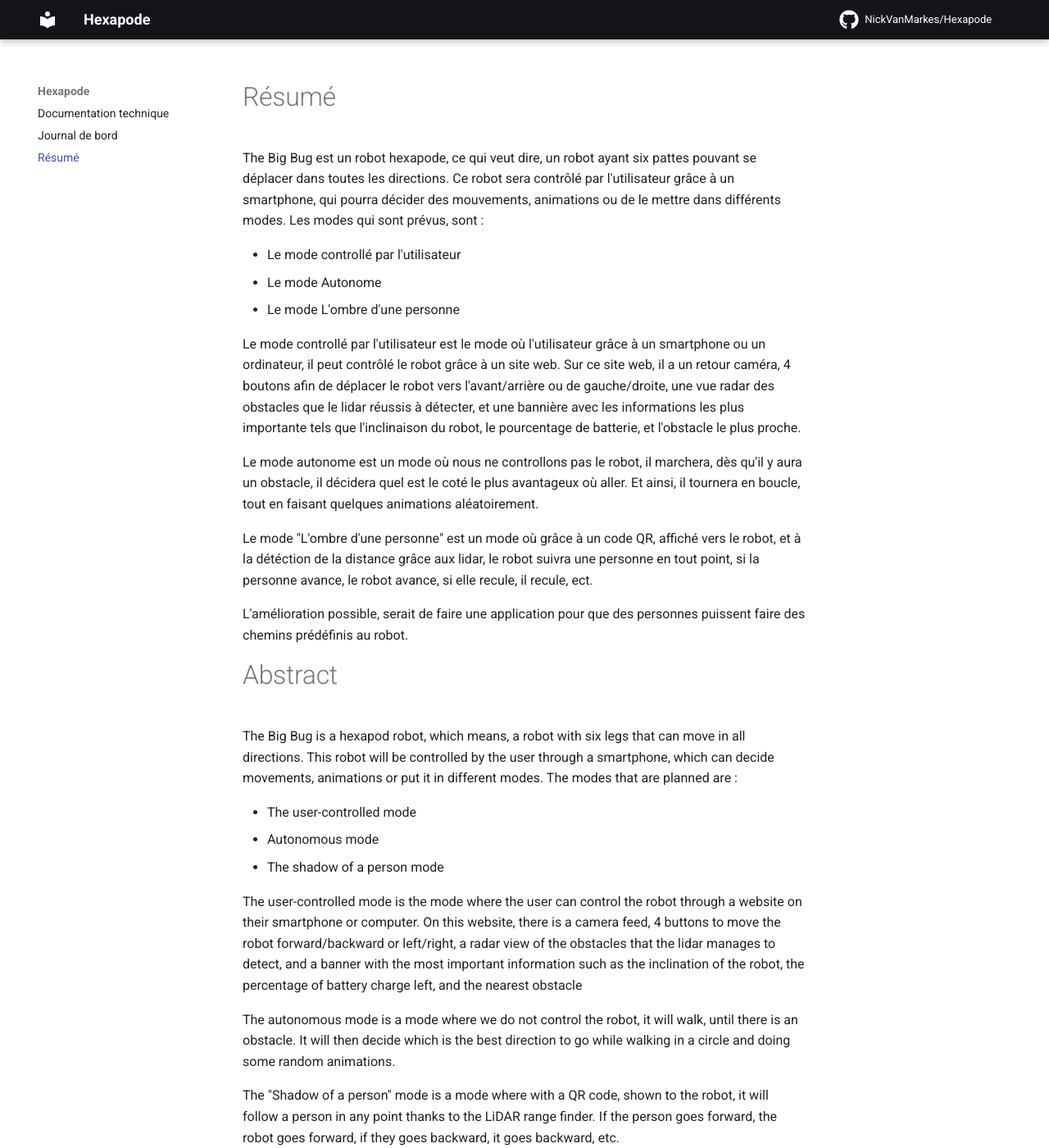
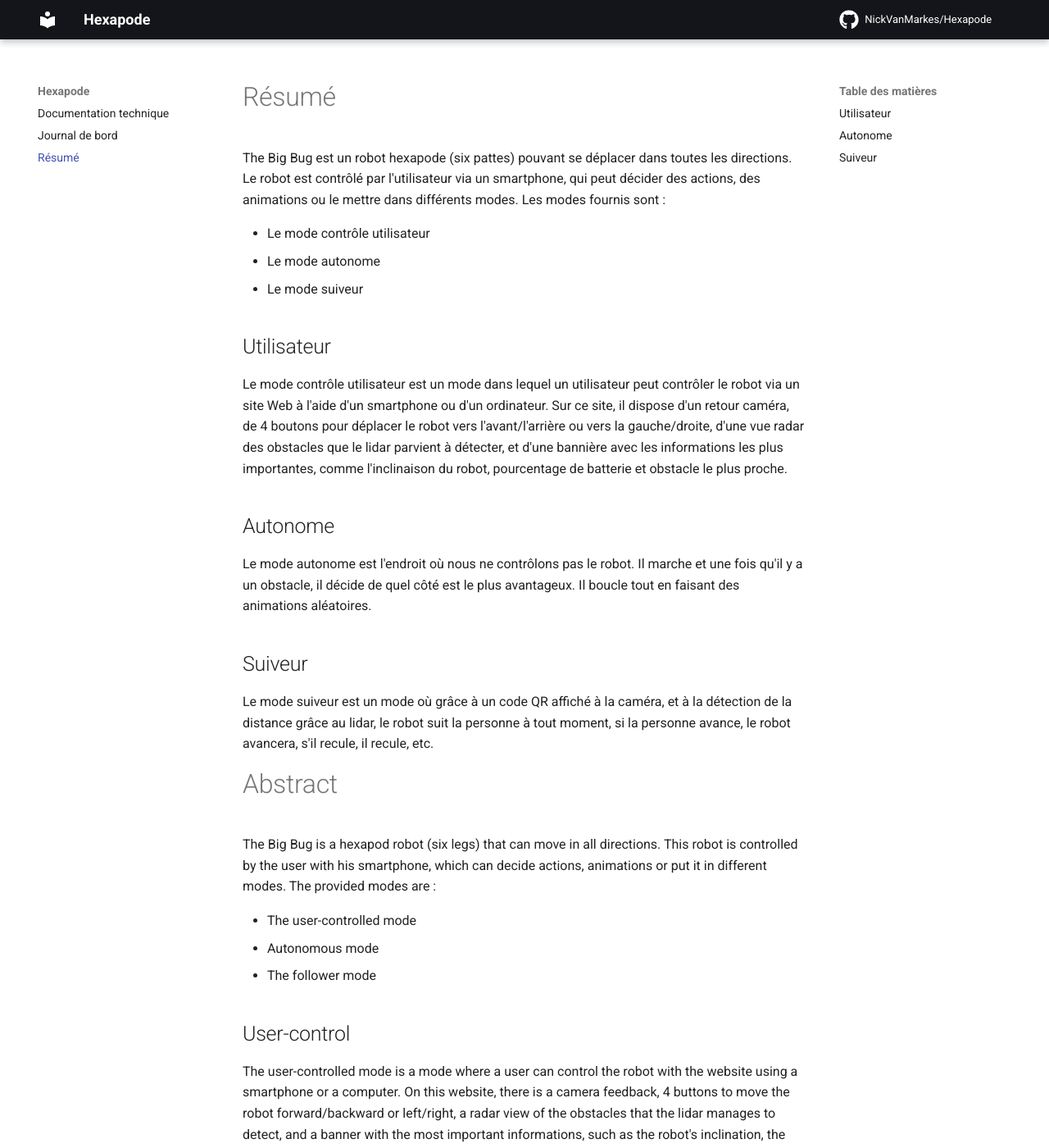
Before and after one commit to NickVanMarkes/Hexapode, an MkDocs documentation site: the page built from docs/abstract.md, in a window 1280 px wide and 1400 px high. Shown: the whole window at 82% size. Built offline with MkDocs 1.6.1 and Material for MkDocs 9.7.7, drawn with Linux system fonts in a browser that asks for light colours; comment, search, counter and statistics services are not loaded; some of the changed text lies outside the part shown.

Commit message:
Docs: advancement abstract and documentation

```diff
--- a/docs/abstract.md
+++ b/docs/abstract.md
@@ -1,34 +1,37 @@
 # Résumé
 
-The Big Bug est un robot hexapode, ce qui veut dire, un robot ayant six pattes pouvant se déplacer dans toutes les directions. Ce robot sera contrôlé par l'utilisateur grâce à un smartphone, qui pourra décider des mouvements, animations ou de le mettre dans différents modes.
-Les modes qui sont prévus, sont :
+The Big Bug est un robot hexapode (six pattes) pouvant se déplacer dans toutes les directions. Le robot est contrôlé par l'utilisateur via un smartphone, qui peut décider des actions, des animations ou le mettre dans différents modes.
+Les modes fournis sont :
 
-- Le mode controllé par l'utilisateur
-- Le mode Autonome
-- Le mode L'ombre d'une personne
+- Le mode contrôle utilisateur
+- Le mode autonome
+- Le mode suiveur
+## Utilisateur
+Le mode contrôle utilisateur est un mode dans lequel un utilisateur peut contrôler le robot via un site Web à l'aide d'un smartphone ou d'un ordinateur. Sur ce site, il dispose d'un retour caméra, de 4 boutons pour déplacer le robot vers l'avant/l'arrière ou vers la gauche/droite, d'une vue radar des obstacles que le lidar parvient à détecter, et d'une bannière avec les informations les plus importantes, comme l'inclinaison du robot, pourcentage de batterie et obstacle le plus proche.
 
-Le mode controllé par l'utilisateur est le mode où l'utilisateur grâce à un smartphone ou un ordinateur, il peut contrôlé le robot grâce à un site web. Sur ce site web, il a un retour caméra, 4 boutons afin de déplacer le robot vers l'avant/arrière ou de gauche/droite, une vue radar des obstacles que le lidar réussis à détecter, et une bannière avec les informations les plus importante tels que l'inclinaison du robot, le pourcentage de batterie, et l'obstacle le plus proche.
+## Autonome
+Le mode autonome est l'endroit où nous ne contrôlons pas le robot. Il marche et une fois qu'il y a un obstacle, il décide de quel côté est le plus avantageux. Il boucle tout en faisant des animations aléatoires.
 
-Le mode autonome est un mode où nous ne controllons pas le robot, il marchera, dès qu'il y aura un obstacle, il décidera quel est le coté le plus avantageux où aller. Et ainsi, il tournera en boucle, tout en faisant quelques animations aléatoirement.
-
-Le mode "L'ombre d'une personne" est un mode où grâce à un code QR, affiché vers le robot, et à la détéction de la distance grâce aux lidar, le robot suivra une personne en tout point, si la personne avance, le robot avance, si elle recule, il recule, ect.
-
-L'amélioration possible, serait de faire une application pour que des personnes puissent faire des chemins prédéfinis au robot.
-
+## Suiveur
+Le mode suiveur est un mode où grâce à un code QR affiché à la caméra, et à la détection de la distance grâce au lidar, le robot suit la personne à tout moment, si la personne avance, le robot avancera, s'il recule, il recule, etc.
 
 # Abstract
 
-The Big Bug is a hexapod robot, which means, a robot with six legs that can move in all directions. This robot will be controlled by the user through a smartphone, which can decide movements, animations or put it in different modes.
-The modes that are planned are :
+The Big Bug is a hexapod robot (six legs) that can move in all directions. This robot is controlled by the user with his smartphone, which can decide actions, animations or put it in different modes.
+The provided modes are :
 
 - The user-controlled mode
 - Autonomous mode
-- The shadow of a person mode
+- The follower mode
 
-The user-controlled mode is the mode where the user can control the robot through a website on their  smartphone or computer. On this website, there is a camera feed, 4 buttons to move the robot forward/backward or left/right, a radar view of the obstacles that the lidar manages to detect, and a banner with the most important information such as the inclination of the robot, the percentage of battery charge left, and the nearest obstacle
+## User-control
 
-The autonomous mode is a mode where we do not control the robot, it will walk, until there is an obstacle. It will then decide which is the best direction to go while walking in a circle and doing some random animations.
+The user-controlled mode is a mode where a user can control the robot with the website using a smartphone or a computer. On this website, there is a camera feedback, 4 buttons to move the robot forward/backward or left/right, a radar view of the obstacles that the lidar manages to detect, and a banner with the most important informations, such as the robot's inclination, the percentage of battery charge left and nearest obstacle.
 
-The "Shadow of a person" mode is a mode where with a QR code, shown to the robot, it will follow a person in any point thanks to the LiDAR range finder. If the person goes forward, the robot goes forward, if they goes backward, it goes backward, etc.
+## Autonomous
 
-A possible improvement would be to make an application so that people can plan and upload predefined paths to the robot.
+The autonomous mode is a mode where we do not control the robot, it walks, until there is an obstacle. It decides which way is better. While deciding, it walks in a circle and doing some random animations.
+
+## Follower
+
+The follower mode is a mode where with a QR code, shown to the camera, it will follow a person at any time and using the LiDAR, the range needed to catch up to the person. If the person goes forward, the robot goes forward, if they goes backward, it goes backward, etc.
```
Also changed, not shown: docs/index.md (+14 -12 lines), docs/img/Diagram_Patte.png (added), docs/img/Diagram_ServoMoteur.png (added).
